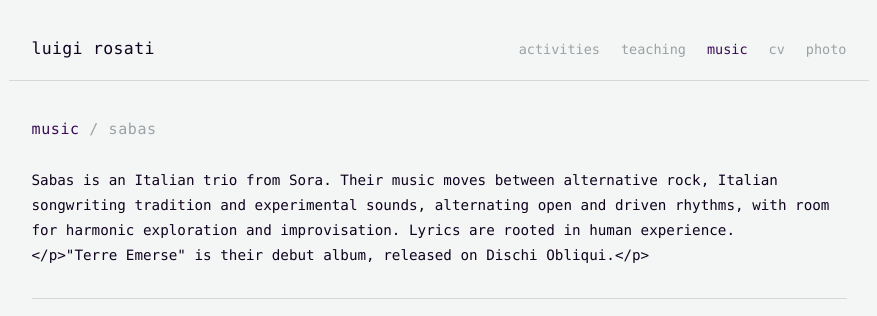
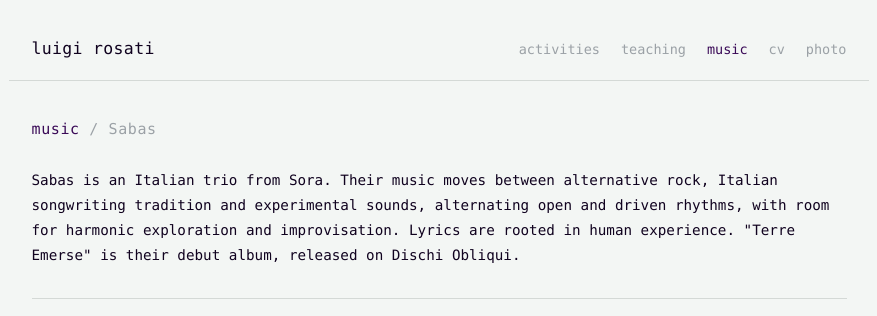
Before and after one commit to luigirosati/luigirosati.github.io, a Jekyll site: the page built from music/sabas.md, in a window 1280 px wide, cut to the strip 0-316 px from the top of the page. Shown: the whole strip, without its empty margins (201-1078 px from the left). Built offline with Jekyll 4.4.1, drawn with Linux system fonts in a browser that asks for light colours.

Commit message:
capital S

```diff
--- a/music/sabas.md
+++ b/music/sabas.md
@@ -1,13 +1,13 @@
 ---
 layout: default
-title: sabas
+title: Sabas
 ---
 
-<p class="page-title"><a href="/music">music</a> / sabas</p>
+<p class="page-title"><a href="/music">music</a> / Sabas</p>
 
 <div class="project-text">
-  <p>Sabas is an Italian trio from Sora. Their music moves between alternative rock, Italian songwriting tradition and experimental sounds, alternating open and driven rhythms, with room for harmonic exploration and improvisation. Lyrics are rooted in human experience.</p>
-  </p>"Terre Emerse" is their debut album, released on Dischi Obliqui.</p>
+  <p>Sabas is an Italian trio from Sora. Their music moves between alternative rock, Italian songwriting tradition and experimental sounds, alternating open and driven rhythms, with room for harmonic exploration and improvisation. Lyrics are rooted in human experience.
+  "Terre Emerse" is their debut album, released on Dischi Obliqui.</p>
 </div>
 
 <div class="project-player">
@@ -15,9 +15,9 @@ title: sabas
 </div>
 
 <div class="project-links">
-  <a href="https://www.instagram.com/sabas_arte/" target="_blank" rel="noopener">instagram</a>
+  <a href="https://www.instagram.com/Sabas_arte/" target="_blank" rel="noopener">instagram</a>
   <a href="https://open.spotify.com/intl-it/artist/5oZUvJDf3jEETujLYUYj44?si=rn82i1VwTsGh6ODZ2zje9Q" target="_blank" rel="noopener">spotify</a>
-  <a href="https://music.apple.com/us/artist/sabas/1896652638" target="_blank" rel="noopener">apple music</a>
+  <a href="https://music.apple.com/us/artist/Sabas/1896652638" target="_blank" rel="noopener">apple music</a>
   <a href="https://dischiobliqui.bandcamp.com/album/terre-emerse" target="_blank" rel="noopener">bandcamp</a>
-  <a href="https://linktr.ee/sabas.universe" target="_blank" rel="noopener">linktree</a>
+  <a href="https://linktr.ee/Sabas.universe" target="_blank" rel="noopener">linktree</a>
 </div>
```
Also changed, not shown: music.md (+1 -1 lines).
